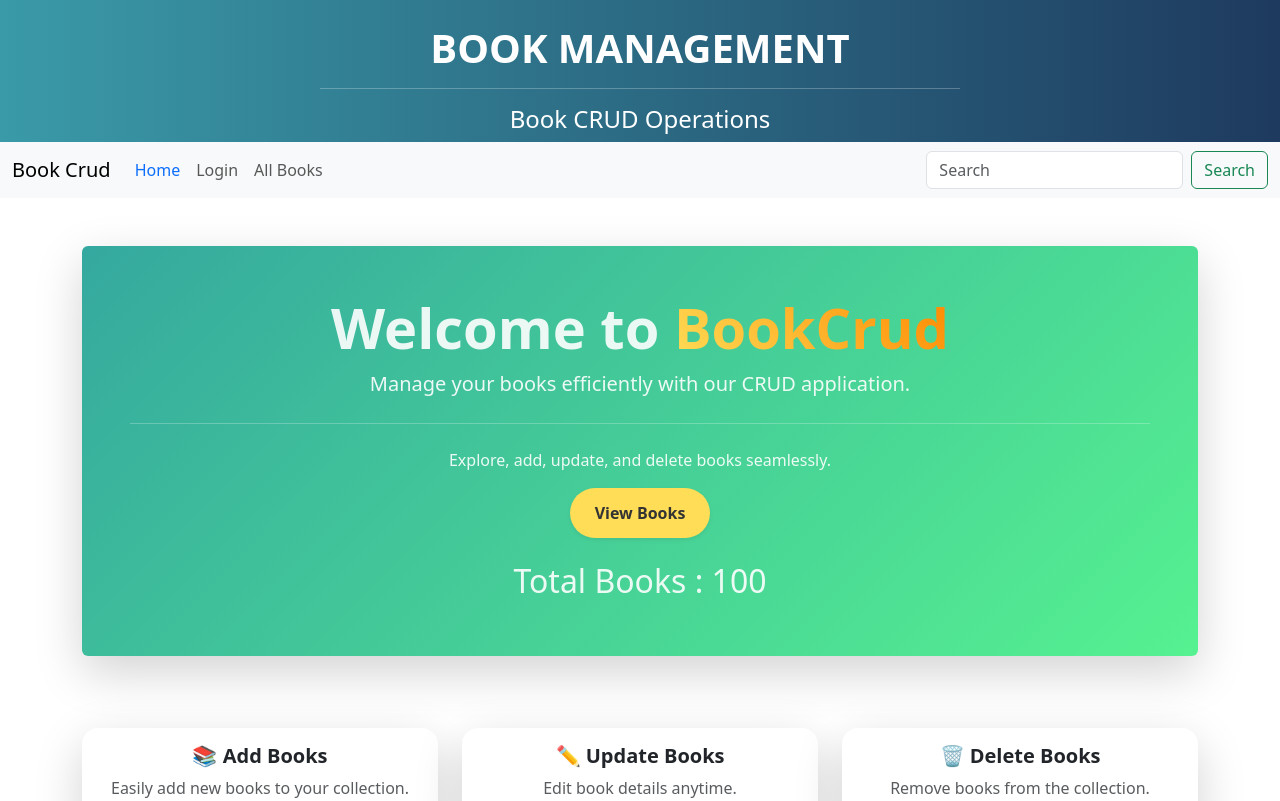
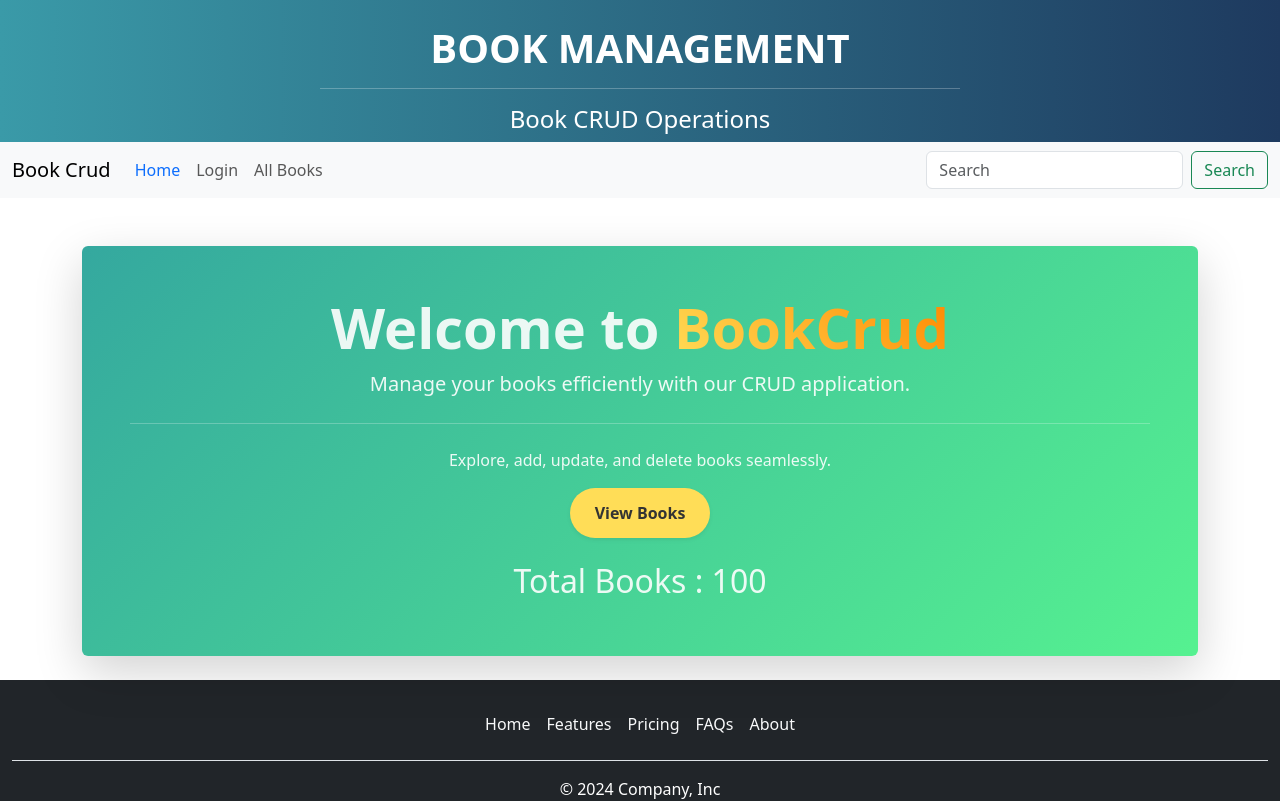
Before and after one commit to VishalNeosoft24/book-crud-app, a React (Vite) app: page /home in a window 1280 px wide. Shown: the top 801 px of the page. Built offline with nearby package versions, Linux system fonts and the light colour scheme; a web font is replaced by a local one.

Commit message:
load action cards only when user is logged in.

```diff
--- a/src/home/Home.jsx
+++ b/src/home/Home.jsx
@@ -2,9 +2,11 @@ import React from "react";
 import { NavLink } from "react-router"; // Ensure the correct import
 import "./Home.css";
 import { useSelector } from "react-redux";
+import { useCookies } from "react-cookie";
 
 export default function Home() {
   const bookObject = useSelector((state) => state.bookObj.value);
+  const [cookie, setCookie, removeCookie] = useCookies();
 
   return (
     <div className="container mt-5">
@@ -42,6 +44,7 @@ export default function Home() {
       </div>
 
       {/* Features Section */}
+      {cookie.admin != undefined && (
         <div className="row mt-5 g-4">
           {/* Add Book Card */}
           <div className="col-lg-4 col-md-6">
@@ -66,8 +69,13 @@ export default function Home() {
             <div className="card shadow-lg border-0 rounded-4">
               <div className="card-body text-center">
                 <h5 className="card-title fw-bold">✏️ Update Books</h5>
-              <p className="card-text text-muted">Edit book details anytime.</p>
-              <NavLink to="/books" className="btn btn-warning btn-sm shadow-sm">
+                <p className="card-text text-muted">
+                  Edit book details anytime.
+                </p>
+                <NavLink
+                  to="/books"
+                  className="btn btn-warning btn-sm shadow-sm"
+                >
                   Update
                 </NavLink>
               </div>
@@ -82,13 +90,17 @@ export default function Home() {
                 <p className="card-text text-muted">
                   Remove books from the collection.
                 </p>
-              <NavLink to="/books" className="btn btn-danger btn-sm shadow-sm">
+                <NavLink
+                  to="/books"
+                  className="btn btn-danger btn-sm shadow-sm"
+                >
                   Delete
                 </NavLink>
               </div>
             </div>
           </div>
         </div>
+      )}
     </div>
   );
 }
```
Lines whose indentation alone changed are shown as unchanged.
